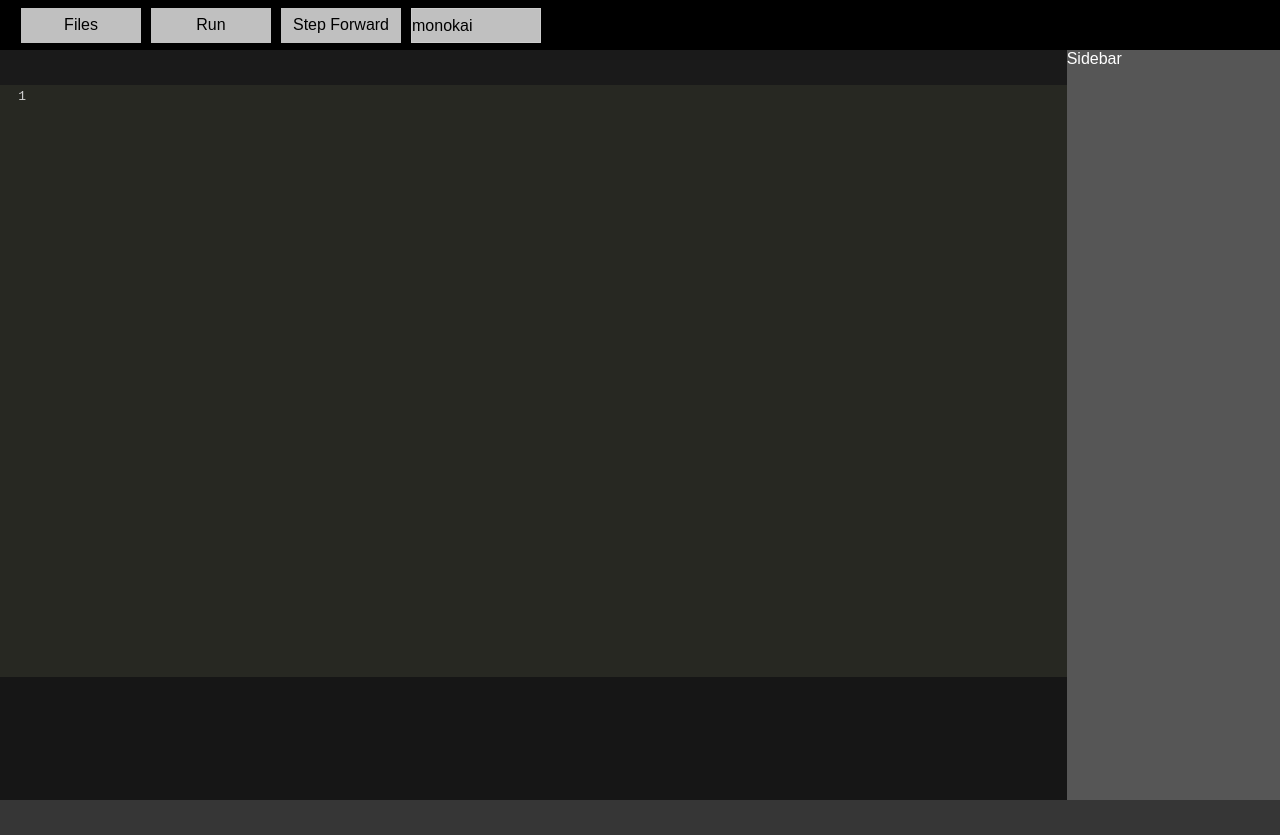
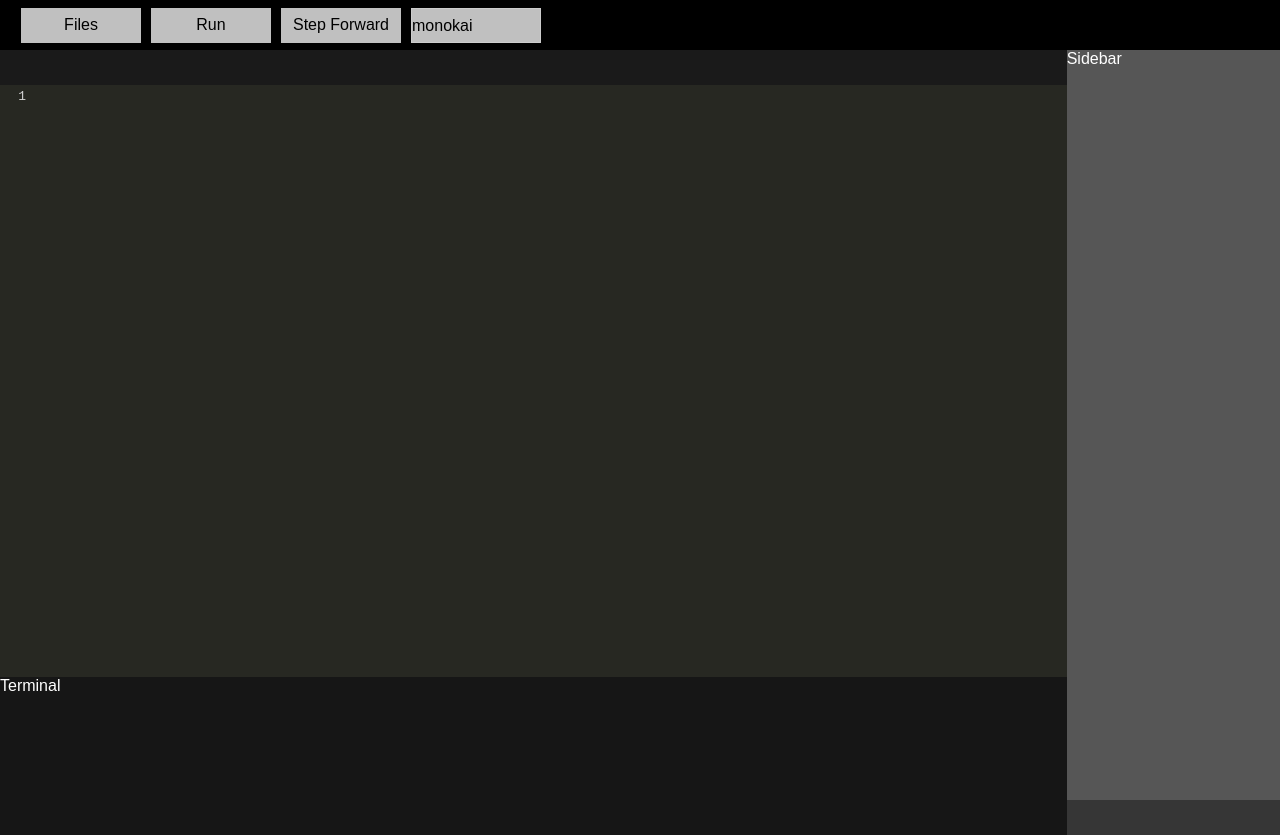
Before and after one commit to Splanis/MIPS-Emulator, a React (Create React App) app: page / in a window 1280 px wide. Before the commit the page ends 800 px from the top, so only its background shows below. Built offline with nearby package versions, Linux system fonts and the light colour scheme.

Commit message:
fixed terminal margins

```diff
--- a/src/components/Terminal.js
+++ b/src/components/Terminal.js
@@ -9,6 +9,8 @@ const Terminal = () => {
 const StyledTerminal = styled.div`
     grid-area: terminal;
     background: #161616;
+    height: 100%;
+    margin: 35px 0;
 `;
 
 export default Terminal;
--- a/src/components/shared/GlobalTheme.js
+++ b/src/components/shared/GlobalTheme.js
@@ -16,7 +16,6 @@ const GlobalTheme = createGlobalStyle`
         color: white;
         font-family: 'Noto Sans JP', sans-serif;
     }
-
 `;
 
 export default GlobalTheme;
```
